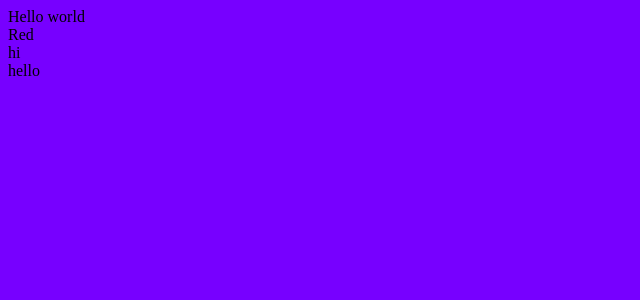
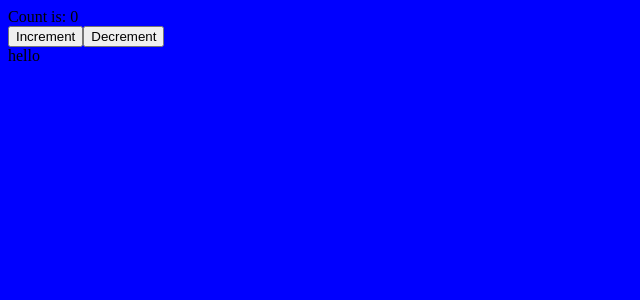
Before and after one commit to ldevprog/main-project, a React app: page / in a window 1280 px wide. Shown: the top 300 px of the page, without its empty margins (0-640 px from the left). Built offline with nearby package versions, Linux system fonts and the light colour scheme.

Commit message:
add sass

```diff
--- a/src/App.tsx
+++ b/src/App.tsx
@@ -1,10 +1,10 @@
+import { Counter } from "./components/Counter";
+
 export function App() {
     return (
-        <div>
-            <div>Hello world</div>
-            <span>Red</span>
-            <div>hi</div>
-            <span>hello</span>
-        </div>
+        <>
+            <Counter />
+            <div>hello</div>
+        </>
     );
 }
--- /dev/null
+++ b/src/components/Counter.scss
@@ -0,0 +1,3 @@
+body {
+    background-color: blue !important;
+}
--- /dev/null
+++ b/src/components/Counter.tsx
@@ -0,0 +1,16 @@
+import { useState } from "react";
+import "./Counter.scss";
+
+export function Counter() {
+    const [count, setCount] = useState(0);
+
+    return (
+        <div>
+            <div>Count is: {count}</div>
+            <button onClick={() => setCount((prev) => ++prev)}>
+                Increment
+            </button>
+            <button onClick={() => setCount(count - 1)}>Decrement</button>
+        </div>
+    );
+}
--- a/src/index.tsx
+++ b/src/index.tsx
@@ -1,6 +1,6 @@
 import { createRoot } from "react-dom/client";
 import { App } from "./App";
-import "./index.css";
+import "./index.scss";
 
 const root = createRoot(document.getElementById("root"));
 root.render(<App />);
```
Also changed, not shown: package.json (+6 -3 lines), src/index.scss (line endings or trailing spaces), 2 other files (tests, documents, lock files or other folders).
